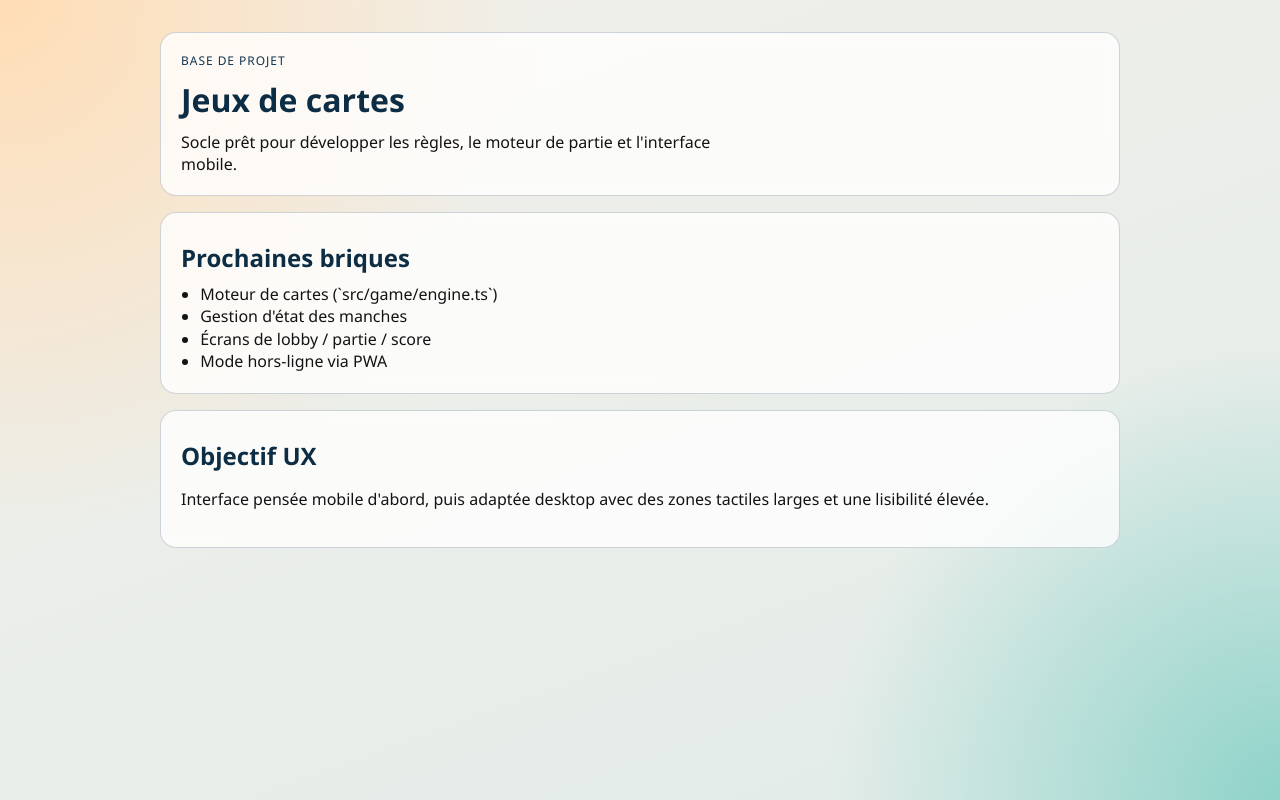
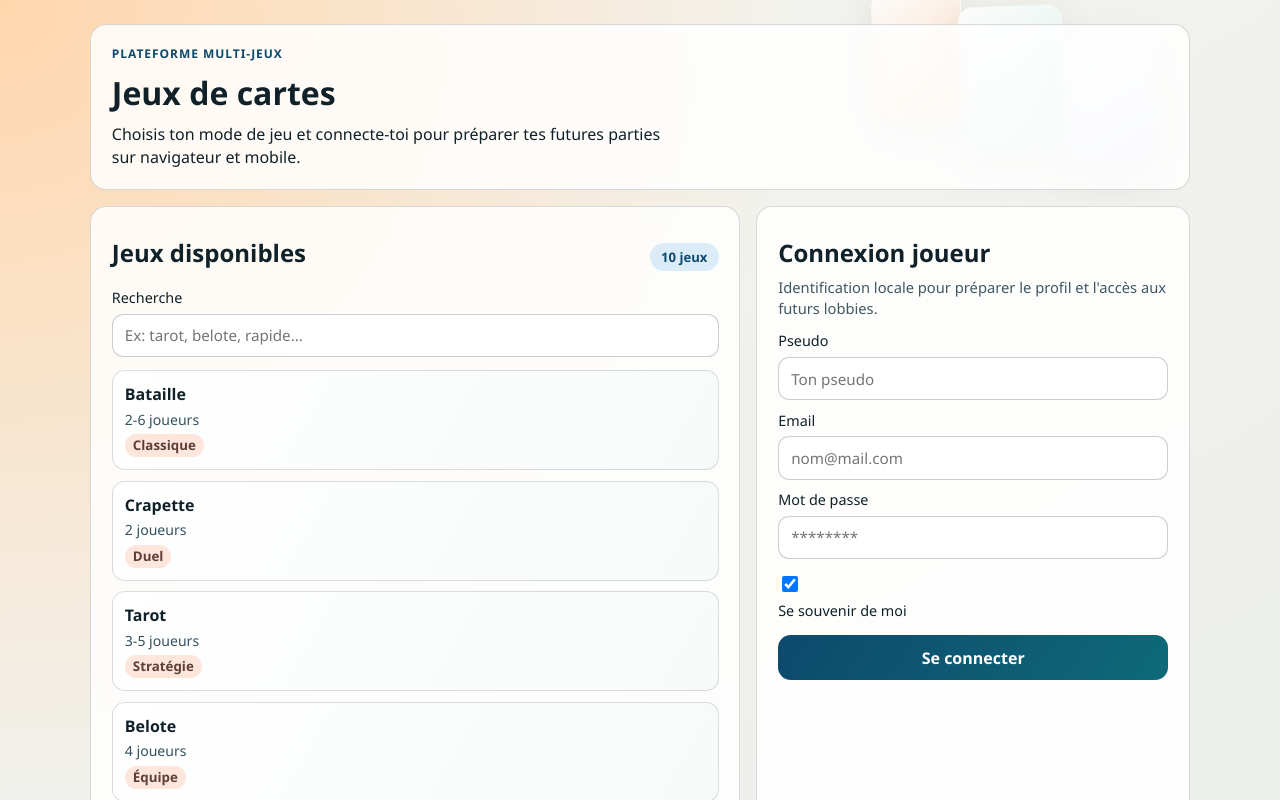
Before and after one commit to TerryLap/Jeux-de-cartes, a React (Vite) app: page / in a window 1280 px wide. Shown: the top 800 px of the page. Built offline with nearby package versions, Linux system fonts and the light colour scheme.

Commit message:
feat: écran d'accueil vivant avec connexion et catalogue de jeux

```diff
--- a/src/components/GameShell.tsx
+++ b/src/components/GameShell.tsx
@@ -1,30 +1,161 @@
+import { FormEvent, useMemo, useState } from 'react';
+
+type Game = {
+  name: string;
+  players: string;
+  tag: string;
+};
+
+const GAMES: Game[] = [
+  { name: 'Bataille', players: '2-6 joueurs', tag: 'Classique' },
+  { name: 'Crapette', players: '2 joueurs', tag: 'Duel' },
+  { name: 'Tarot', players: '3-5 joueurs', tag: 'Stratégie' },
+  { name: 'Belote', players: '4 joueurs', tag: 'Équipe' },
+  { name: 'Président', players: '4-7 joueurs', tag: 'Ambiance' },
+  { name: 'Rami', players: '2-6 joueurs', tag: 'Combinaisons' },
+  { name: 'Blackjack', players: '1+ joueurs', tag: 'Casino' },
+  { name: 'Poker fermé', players: '2-8 joueurs', tag: 'Bluff' },
+  { name: 'Speed', players: '2 joueurs', tag: 'Rapide' },
+  { name: 'Whist', players: '4 joueurs', tag: 'Plis' }
+];
+
 export function GameShell() {
+  const [query, setQuery] = useState('');
+  const [nickname, setNickname] = useState('');
+  const [email, setEmail] = useState('');
+  const [password, setPassword] = useState('');
+  const [rememberMe, setRememberMe] = useState(true);
+  const [message, setMessage] = useState('');
+
+  const displayedGames = useMemo(() => {
+    const normalizedQuery = query.trim().toLowerCase();
+
+    if (!normalizedQuery) {
+      return GAMES;
+    }
+
+    return GAMES.filter((game) =>
+      `${game.name} ${game.tag} ${game.players}`.toLowerCase().includes(normalizedQuery)
+    );
+  }, [query]);
+
+  const handleLogin = (event: FormEvent<HTMLFormElement>) => {
+    event.preventDefault();
+
+    if (!nickname.trim() || !email.trim() || !password.trim()) {
+      setMessage('Complète les 3 champs pour te connecter.');
+      return;
+    }
+
+    setMessage(`Bienvenue ${nickname.trim()} ! Le lobby joueur sera activé ensuite.`);
+    if (rememberMe) {
+      localStorage.setItem('playerNickname', nickname.trim());
+    }
+  };
+
   return (
     <main className="app-shell">
+      <div className="floating-cards" aria-hidden="true">
+        <span className="card-shape shape-1" />
+        <span className="card-shape shape-2" />
+        <span className="card-shape shape-3" />
+      </div>
+
       <header className="hero">
-        <p className="eyebrow">Base de projet</p>
+        <p className="eyebrow">Plateforme multi-jeux</p>
         <h1>Jeux de cartes</h1>
         <p className="subtitle">
-          Socle prêt pour développer les règles, le moteur de partie et l'interface mobile.
+          Choisis ton mode de jeu et connecte-toi pour préparer tes futures parties sur navigateur
+          et mobile.
         </p>
       </header>
 
-      <section className="panel">
-        <h2>Prochaines briques</h2>
-        <ul>
-          <li>Moteur de cartes (`src/game/engine.ts`)</li>
-          <li>Gestion d'état des manches</li>
-          <li>Écrans de lobby / partie / score</li>
-          <li>Mode hors-ligne via PWA</li>
-        </ul>
-      </section>
+      <section className="layout-grid">
+        <article className="panel games-panel">
+          <div className="panel-head">
+            <h2>Jeux disponibles</h2>
+            <span className="counter">{displayedGames.length} jeux</span>
+          </div>
 
-      <section className="panel">
-        <h2>Objectif UX</h2>
-        <p>
-          Interface pensée mobile d'abord, puis adaptée desktop avec des zones tactiles larges et
-          une lisibilité élevée.
-        </p>
+          <label className="search-wrap" htmlFor="game-search">
+            <span>Recherche</span>
+            <input
+              id="game-search"
+              type="search"
+              placeholder="Ex: tarot, belote, rapide..."
+              value={query}
+              onChange={(event) => setQuery(event.target.value)}
+            />
+          </label>
+
+          <ul className="game-list">
+            {displayedGames.map((game) => (
+              <li key={game.name} className="game-item">
+                <h3>{game.name}</h3>
+                <p>{game.players}</p>
+                <small>{game.tag}</small>
+              </li>
+            ))}
+          </ul>
+        </article>
+
+        <article className="panel login-panel">
+          <h2>Connexion joueur</h2>
+          <p className="login-subtitle">
+            Identification locale pour préparer le profil et l&apos;accès aux futurs lobbies.
+          </p>
+
+          <form onSubmit={handleLogin} className="login-form">
+            <label htmlFor="nickname">
+              Pseudo
+              <input
+                id="nickname"
+                type="text"
+                placeholder="Ton pseudo"
+                autoComplete="nickname"
+                value={nickname}
+                onChange={(event) => setNickname(event.target.value)}
+              />
+            </label>
+
+            <label htmlFor="email">
+              Email
+              <input
+                id="email"
+                type="email"
+                placeholder="nom@mail.com"
+                autoComplete="email"
+                value={email}
+                onChange={(event) => setEmail(event.target.value)}
+              />
+            </label>
+
+            <label htmlFor="password">
+              Mot de passe
+              <input
+                id="password"
+                type="password"
+                placeholder="********"
+                autoComplete="current-password"
+                value={password}
+                onChange={(event) => setPassword(event.target.value)}
+              />
+            </label>
+
+            <label className="remember">
+              <input
+                type="checkbox"
+                checked={rememberMe}
+                onChange={(event) => setRememberMe(event.target.checked)}
+              />
+              Se souvenir de moi
+            </label>
+
+            <button type="submit">Se connecter</button>
+          </form>
+
+          {message ? <p className="status">{message}</p> : null}
+        </article>
       </section>
     </main>
   );
--- a/src/styles.css
+++ b/src/styles.css
@@ -1,9 +1,15 @@
 :root {
   font-family: 'Poppins', 'Segoe UI', sans-serif;
-  color: #131313;
-  background: #f2efe9;
+  color: #102129;
+  background: #f5f4ef;
   line-height: 1.4;
   font-weight: 400;
+  --ink: #102129;
+  --brand: #0d496d;
+  --brand-soft: #dbecf8;
+  --surface: rgba(255, 255, 255, 0.83);
+  --border: rgba(16, 33, 41, 0.16);
+  --accent: #b54c2d;
 }
 
 * {
@@ -14,25 +20,71 @@ body {
   margin: 0;
   min-height: 100vh;
   background:
-    radial-gradient(circle at 0% 0%, #ffddb5 0, transparent 35%),
-    radial-gradient(circle at 100% 100%, #8fd3c9 0, transparent 30%),
-    linear-gradient(160deg, #f2efe9 0%, #e2ece9 100%);
+    radial-gradient(circle at 0% 0%, #ffd6ac 0, transparent 40%),
+    radial-gradient(circle at 100% 100%, #a9d4cd 0, transparent 35%),
+    linear-gradient(150deg, #f5f4ef 0%, #e8ece8 100%);
 }
 
 .app-shell {
-  width: min(960px, 100% - 2rem);
+  width: min(1100px, 100% - 2rem);
   margin: 0 auto;
-  padding: 2rem 0 3rem;
+  padding: 1.5rem 0 3rem;
   display: grid;
   gap: 1rem;
+  position: relative;
+  isolation: isolate;
+}
+
+.floating-cards {
+  position: absolute;
+  inset: -0.5rem -0.5rem auto auto;
+  width: min(420px, 65vw);
+  height: 220px;
+  z-index: -1;
+  pointer-events: none;
+}
+
+.card-shape {
+  position: absolute;
+  border-radius: 1rem;
+  border: 1px solid rgba(255, 255, 255, 0.45);
+  box-shadow: 0 14px 40px rgba(0, 0, 0, 0.1);
+  backdrop-filter: blur(3px);
+  animation: float 9s ease-in-out infinite;
+}
+
+.shape-1 {
+  width: 90px;
+  height: 128px;
+  background: linear-gradient(150deg, #ffffffcc, #ffc89d99);
+  right: 56%;
+  top: 8px;
+}
+
+.shape-2 {
+  width: 104px;
+  height: 146px;
+  background: linear-gradient(150deg, #ffffffcc, #bee6de99);
+  right: 32%;
+  top: 24px;
+  animation-delay: 1.8s;
+}
+
+.shape-3 {
+  width: 92px;
+  height: 130px;
+  background: linear-gradient(150deg, #ffffffcc, #d3d9ff99);
+  right: 10%;
+  top: 52px;
+  animation-delay: 0.9s;
 }
 
 .hero,
 .panel {
   border-radius: 1rem;
-  padding: 1.25rem;
-  background: rgba(255, 255, 255, 0.78);
-  border: 1px solid rgba(17, 52, 79, 0.2);
+  padding: 1.3rem;
+  background: var(--surface);
+  border: 1px solid var(--border);
   backdrop-filter: blur(6px);
 }
 
@@ -41,14 +93,15 @@ body {
   text-transform: uppercase;
   letter-spacing: 0.08em;
   font-size: 0.75rem;
-  color: #11344f;
+  color: var(--brand);
+  font-weight: 600;
 }
 
 h1,
 h2 {
   margin-top: 0.5rem;
   margin-bottom: 0.5rem;
-  color: #0d2d45;
+  color: var(--ink);
 }
 
 .subtitle {
@@ -56,14 +109,183 @@ h2 {
   max-width: 60ch;
 }
 
-ul {
+.layout-grid {
+  display: grid;
+  gap: 1rem;
+  grid-template-columns: 1.5fr 1fr;
+}
+
+.panel-head {
+  display: flex;
+  align-items: baseline;
+  justify-content: space-between;
+  gap: 0.75rem;
+}
+
+.counter {
+  font-size: 0.82rem;
+  font-weight: 700;
+  color: var(--brand);
+  background: var(--brand-soft);
+  border-radius: 999px;
+  padding: 0.3rem 0.7rem;
+}
+
+.search-wrap {
+  display: grid;
+  gap: 0.35rem;
+  margin: 0.65rem 0 0.85rem;
+  font-size: 0.9rem;
+}
+
+.search-wrap input,
+.login-form input {
+  border: 1px solid rgba(16, 33, 41, 0.22);
+  border-radius: 0.7rem;
+  height: 2.7rem;
+  padding: 0.5rem 0.75rem;
+  font-size: 0.95rem;
+  font-family: inherit;
+  transition: border-color 0.2s ease, box-shadow 0.2s ease;
+}
+
+.search-wrap input:focus,
+.login-form input:focus {
+  outline: none;
+  border-color: var(--brand);
+  box-shadow: 0 0 0 3px rgba(13, 73, 109, 0.15);
+}
+
+.game-list {
   margin: 0;
-  padding-left: 1.2rem;
+  padding: 0;
+  list-style: none;
+  display: grid;
+  gap: 0.65rem;
+}
+
+.game-item {
+  border: 1px solid rgba(16, 33, 41, 0.15);
+  background: linear-gradient(120deg, #ffffff 0%, #f6faf9 100%);
+  border-radius: 0.8rem;
+  padding: 0.75rem;
+  animation: fade-in 0.35s ease both;
+}
+
+.game-item h3 {
+  margin: 0;
+  font-size: 1rem;
+}
+
+.game-item p {
+  margin: 0.25rem 0;
+  font-size: 0.88rem;
+  color: #34515f;
+}
+
+.game-item small {
+  display: inline-block;
+  color: #5f3e34;
+  background: #ffe6dc;
+  border-radius: 999px;
+  font-weight: 600;
+  padding: 0.15rem 0.5rem;
+}
+
+.login-subtitle {
+  margin: 0.25rem 0 0.8rem;
+  font-size: 0.92rem;
+  color: #3f5763;
+}
+
+.login-form {
+  display: grid;
+  gap: 0.65rem;
+}
+
+.login-form label {
+  display: grid;
+  gap: 0.35rem;
+  font-size: 0.9rem;
+  font-weight: 500;
+}
+
+.remember {
+  display: flex;
+  align-items: center;
+  gap: 0.55rem;
+  margin: 0.25rem 0;
+  font-size: 0.87rem;
+}
+
+.remember input {
+  width: 1rem;
+  height: 1rem;
+}
+
+.login-form button {
+  border: none;
+  border-radius: 0.8rem;
+  height: 2.8rem;
+  font-size: 1rem;
+  font-weight: 700;
+  color: white;
+  font-family: inherit;
+  background: linear-gradient(125deg, var(--brand), #0e6a78);
+  cursor: pointer;
+  transition: transform 0.2s ease, filter 0.2s ease;
+}
+
+.login-form button:hover {
+  transform: translateY(-1px);
+  filter: brightness(1.03);
+}
+
+.status {
+  margin: 0.9rem 0 0;
+  font-size: 0.9rem;
+  padding: 0.65rem 0.75rem;
+  border-radius: 0.7rem;
+  border: 1px solid #ffcfbf;
+  background: #fff4ee;
+  color: var(--accent);
+}
+
+@keyframes float {
+  0%,
+  100% {
+    transform: translateY(0) rotate(-5deg);
+  }
+  50% {
+    transform: translateY(-11px) rotate(-2deg);
+  }
+}
+
+@keyframes fade-in {
+  from {
+    opacity: 0;
+    transform: translateY(5px);
+  }
+  to {
+    opacity: 1;
+    transform: translateY(0);
+  }
+}
+
+@media (max-width: 900px) {
+  .layout-grid {
+    grid-template-columns: 1fr;
+  }
+
+  .floating-cards {
+    width: min(300px, 80vw);
+    height: 180px;
+  }
 }
 
 @media (max-width: 600px) {
   .app-shell {
-    width: min(100% - 1rem, 960px);
+    width: min(100% - 1rem, 1100px);
     padding-top: 1rem;
   }
 
@@ -71,4 +293,14 @@ ul {
   .panel {
     padding: 1rem;
   }
+
+  .hero h1 {
+    font-size: 1.55rem;
+  }
+
+  .shape-1,
+  .shape-2,
+  .shape-3 {
+    transform: scale(0.9);
+  }
 }
```
